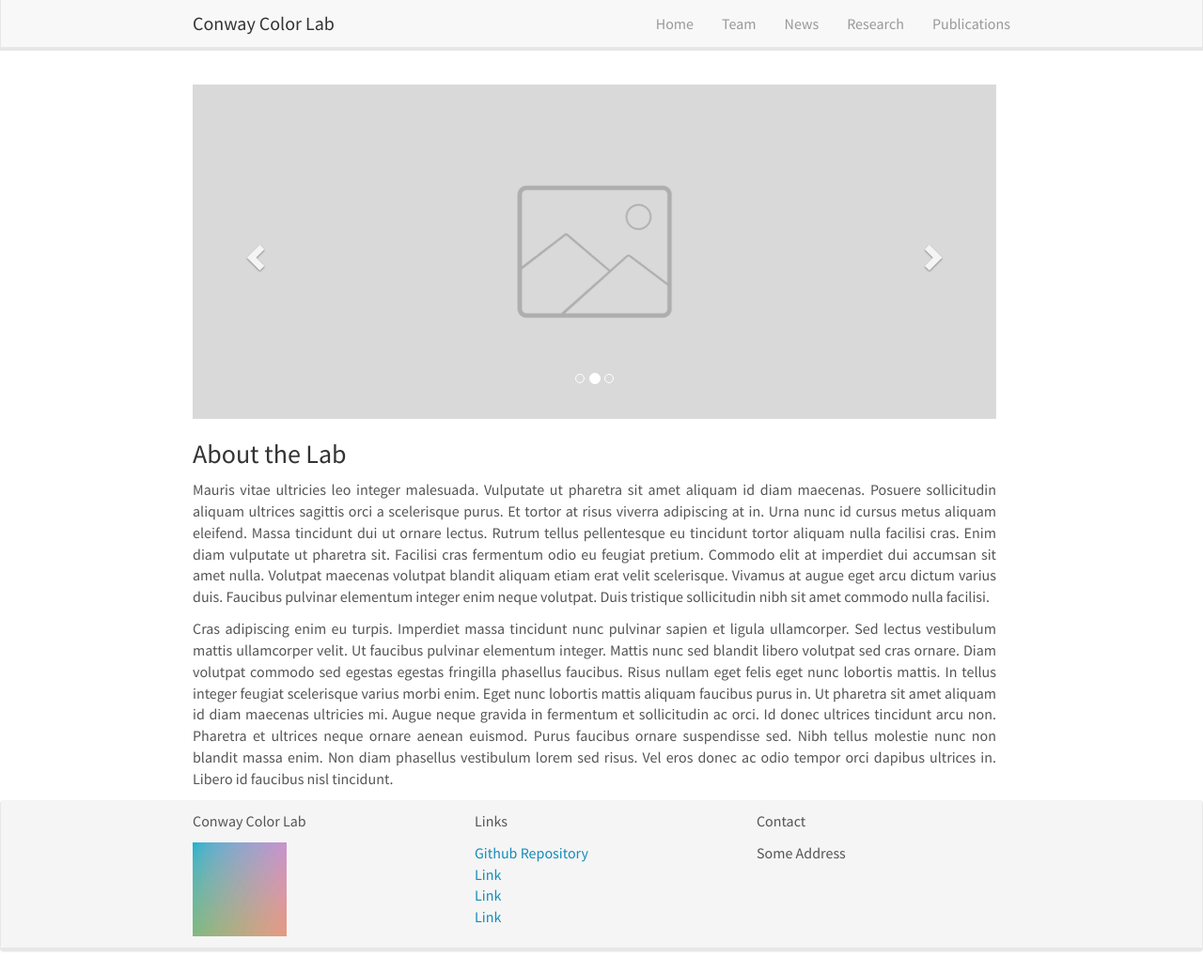
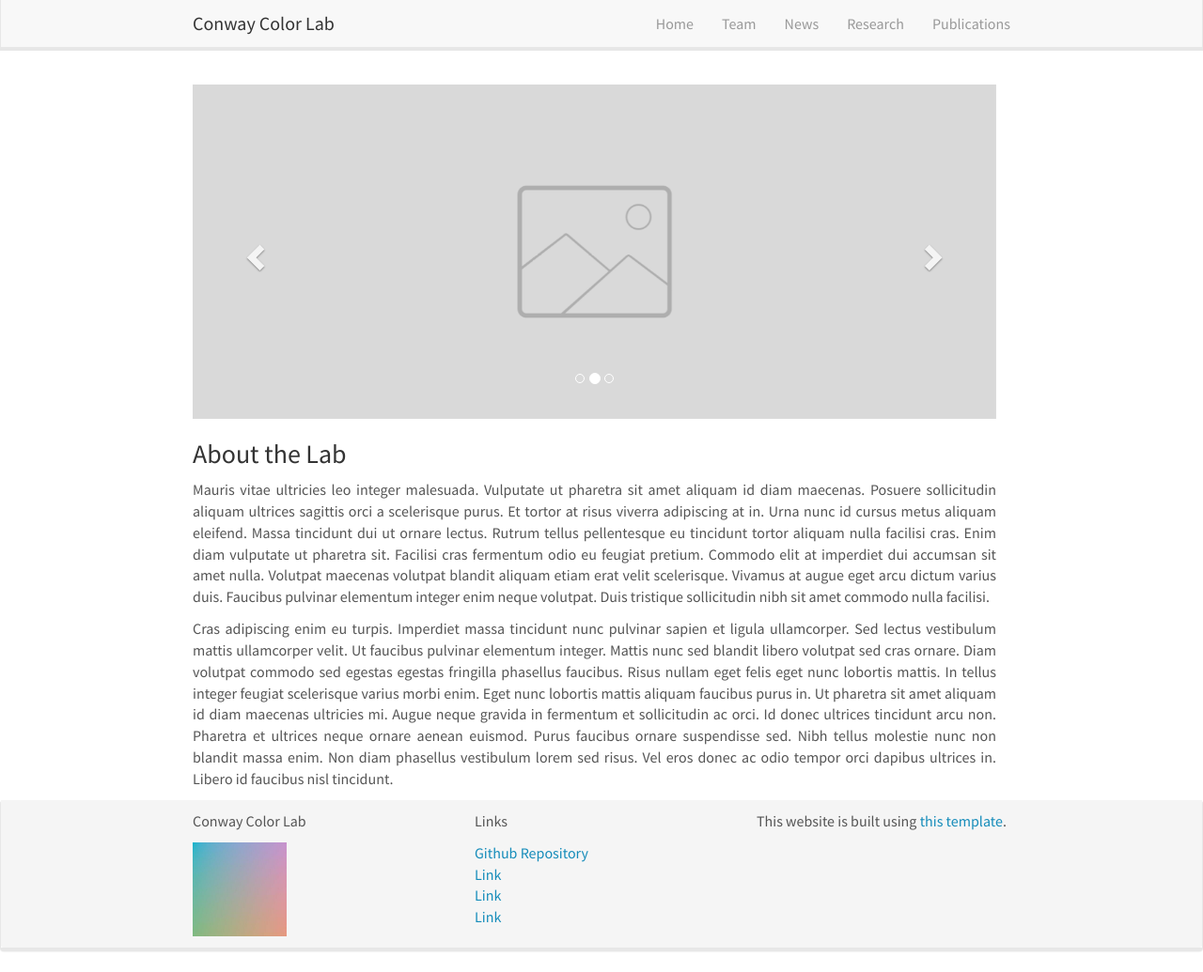
Before and after one commit to NEI-LSR/Section-on-Perception-Cognition-and-Action, a Jekyll site: the page built from _pages/home.md, in a window 1280 px wide and 1035 px high. Shown: the whole window at 94% size. Built offline with Jekyll 4.4.1, drawn with Linux system fonts in a browser that asks for light colours; nearby versions of some CDN libraries.

Commit message:
Add credit

```diff
--- a/_includes/footer.html
+++ b/_includes/footer.html
@@ -19,8 +19,7 @@
 			</div>
 
 			<div class="col-sm-4">
-				<p>Contact</p>
-				<p>Some Address</p>
+				<p> This website is built using <a href="https://github.com/ericdaat/research-lab-website">this template</a>. </p>
 			</div>
 		</div>
 
```
